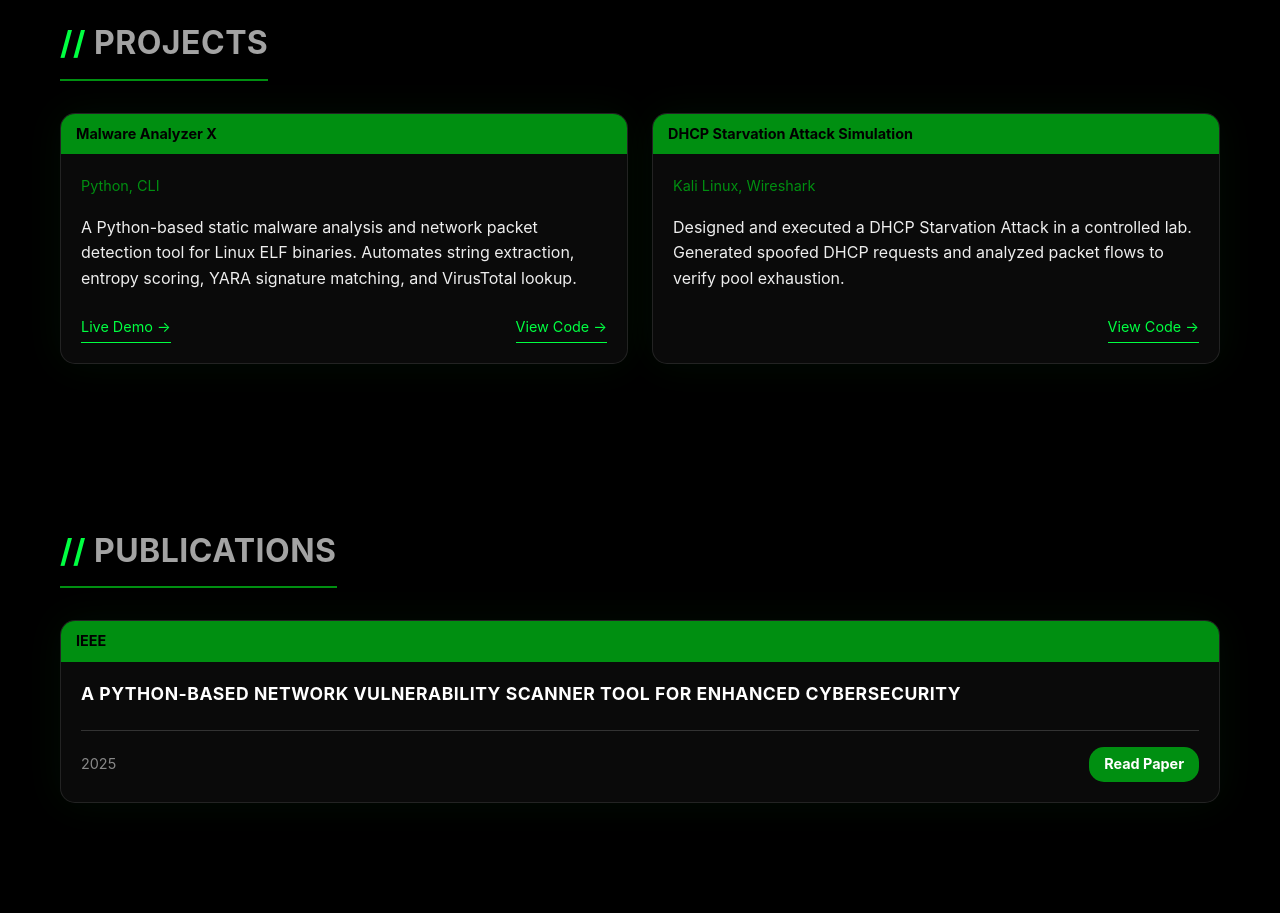
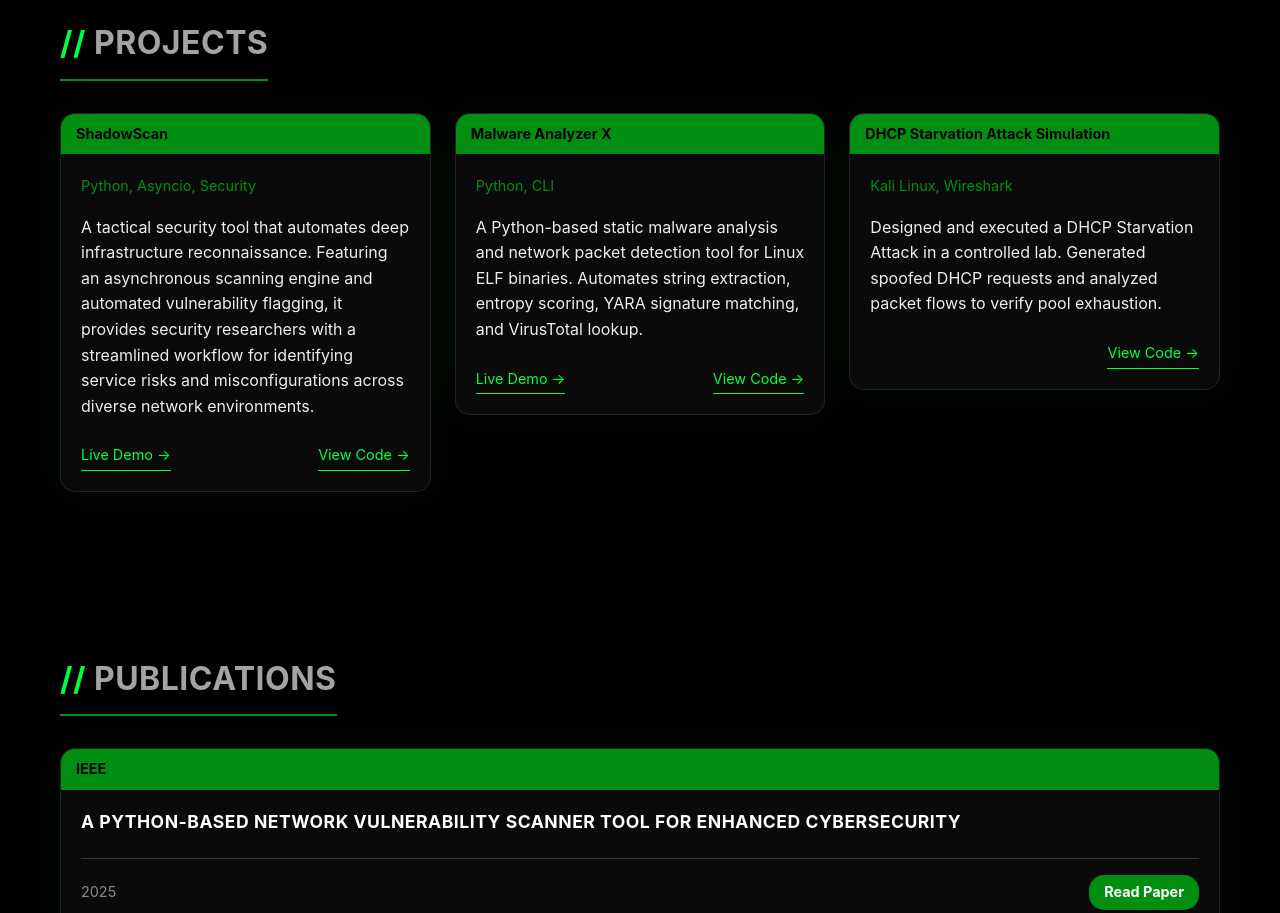
Before and after one commit to harsh-hak/harsh-hak.github.io, a React (Vite) app: page / in a window 1280 px wide. Shown: the part 3760-4673 px from the top of the page. Built offline with nearby package versions, Linux system fonts and the light colour scheme; no server answers.

Commit message:
feat: add ShadowScan project to portfolio

```diff
--- a/src/data.js
+++ b/src/data.js
@@ -45,6 +45,13 @@ export const resumeData = {
   ],
   projects: [
     {
+      title: "ShadowScan",
+      tech: "Python, Asyncio, Security",
+      description: "A tactical security tool that automates deep infrastructure reconnaissance. Featuring an asynchronous scanning engine and automated vulnerability flagging, it provides security researchers with a streamlined workflow for identifying service risks and misconfigurations across diverse network environments.",
+      link: "https://github.com/harsh-hak/ShadowScan",
+      demoLink: "https://harsh-hak.github.io/ShadowScan/"
+    },
+    {
       title: "Malware Analyzer X",
       tech: "Python, CLI",
       description: "A Python-based static malware analysis and network packet detection tool for Linux ELF binaries. Automates string extraction, entropy scoring, YARA signature matching, and VirusTotal lookup.",
```
